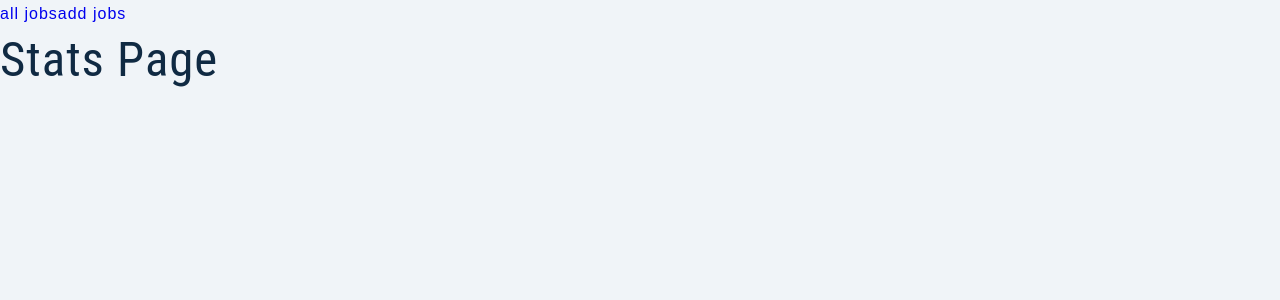
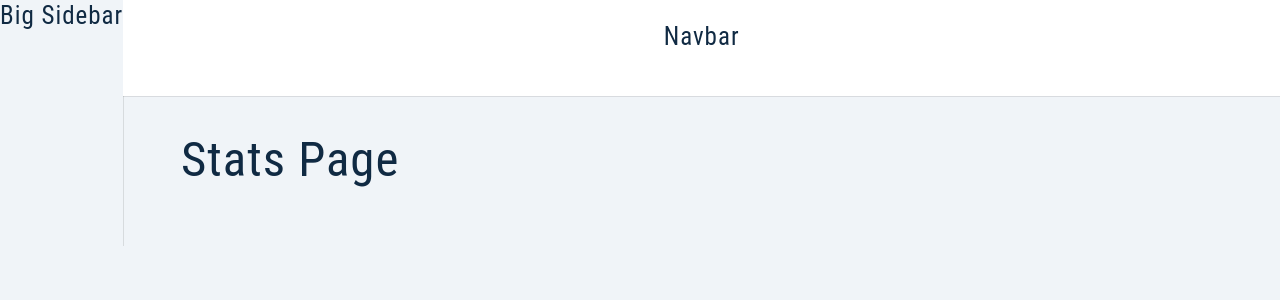
Before and after one commit to aliffazfar/mern-jobify, a React (Create React App) app in the folder client/: page / in a window 1280 px wide. Shown: the top 300 px of the page. Built offline with nearby package versions, Linux system fonts and the light colour scheme; sample sign-in values are in the browser's storage.

Commit message:
navbar sidebar

```diff
--- /dev/null
+++ b/client/src/components/BigSidebar.js
@@ -0,0 +1,12 @@
+import React from 'react'
+import Wrapper from '../assets/wrappers/BigSidebar'
+
+const BigSidebar = () => {
+  return (
+    <Wrapper>
+      <h4>Big sidebar</h4>
+    </Wrapper>
+  )
+}
+
+export default BigSidebar
--- /dev/null
+++ b/client/src/components/Navbar.js
@@ -0,0 +1,12 @@
+import React from 'react'
+import Wrapper from '../assets/wrappers/Navbar'
+
+const Navbar = () => {
+  return (
+    <Wrapper>
+      <h4>navbar</h4>
+    </Wrapper>
+  )
+}
+
+export default Navbar
--- /dev/null
+++ b/client/src/components/SmallSidebar.js
@@ -0,0 +1,12 @@
+import React from 'react'
+import Wrapper from '../assets/wrappers/SmallSidebar'
+
+const SmallSidebar = () => {
+  return (
+    <Wrapper>
+      <h4>small sidebar</h4>
+    </Wrapper>
+  )
+}
+
+export default SmallSidebar
--- a/client/src/components/index.js
+++ b/client/src/components/index.js
@@ -1,5 +1,8 @@
 import Alert from './Alert'
+import BigSidebar from './BigSidebar'
 import FormRow from './FormRow'
 import Logo from './Logo'
+import Navbar from './Navbar'
+import SmallSidebar from './SmallSidebar'
 
-export { Logo, FormRow, Alert }
+export { Logo, FormRow, Alert, BigSidebar, SmallSidebar, Navbar }
--- a/client/src/pages/dashboard/SharedLayout.js
+++ b/client/src/pages/dashboard/SharedLayout.js
@@ -1,14 +1,20 @@
 import { Outlet, Link } from 'react-router-dom'
 import Wrapper from '../../assets/wrappers/SharedLayout'
+import { BigSidebar, SmallSidebar, Navbar } from '../../components'
 
 const SharedLayout = () => {
   return (
     <Wrapper>
-      <nav>
-        <Link to='all-jobs'>all jobs</Link>
-        <Link to='add-job'>add jobs</Link>
-      </nav>
-      <Outlet />
+      <main className='dashboard'>
+        <SmallSidebar />
+        <BigSidebar />
+        <div>
+          <Navbar />
+          <div className='dashboard-page'>
+            <Outlet />
+          </div>
+        </div>
+      </main>
     </Wrapper>
   )
 }
```
